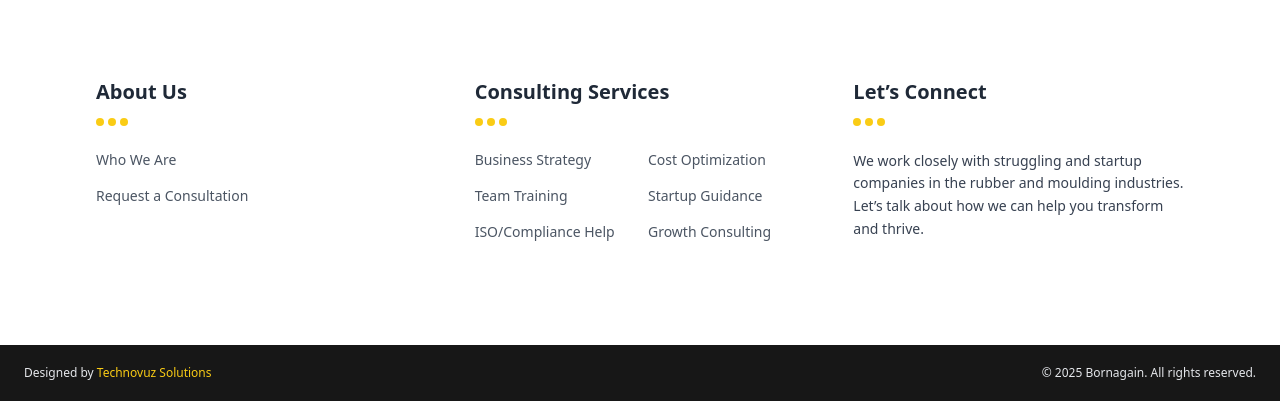
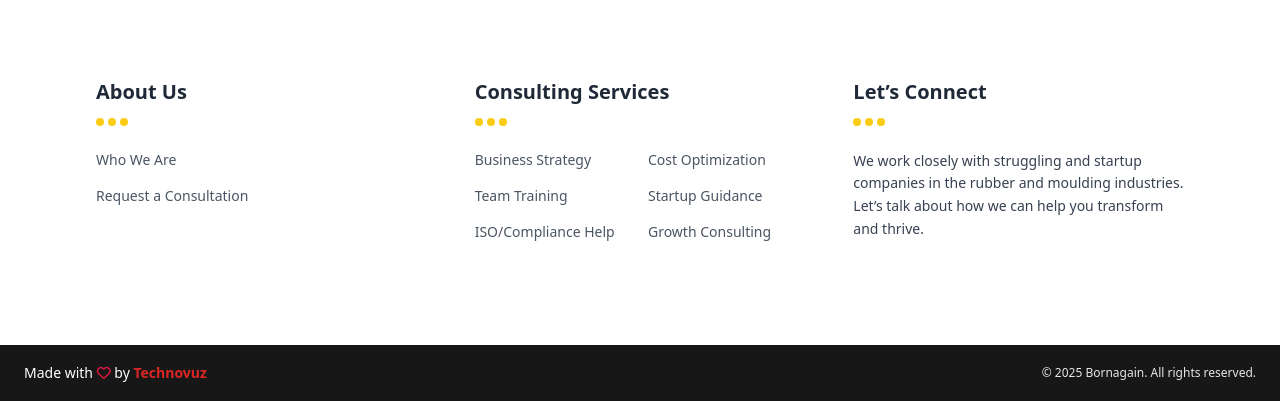
Before and after one commit to Aravind0210/bornagin, a plain HTML site: page Strategy.html in a window 1280 px wide. Shown: the part 4419-4820 px from the top of the page. Drawn offline with nearby package versions, Linux system fonts and the light colour scheme.

Commit message:
footer changed

```diff
--- a/Strategy.html
+++ b/Strategy.html
@@ -601,15 +601,8 @@
     <div
       class="bg-neutral-900 text-gray-200 text-xs h-14 flex flex-col sm:flex-row items-center justify-between px-6 gap-2"
     >
-      <div class="font-medium">
-        Designed by
-        <a
-          href="https://technovuz.in"
-          target="_blank"
-          class="text-yellow-400 hover:underline"
-          >Technovuz Solutions</a
-        >
-      </div>
+            <div class="text-sm text-white flex items-center space-x-1"><span> Made with <i class="fa-regular fa-heart" style="color: #ec1647;"></i> by <a href="https://www.technovuz.com/" target="_blank" class="text-red-600 font-semibold">Technovuz</a></span></div>
+
       <div>© 2025 Bornagain. All rights reserved.</div>
     </div>
 
```
Also changed, not shown: aboutus.html (+2 -9 lines), contact.html (+2 -9 lines), index.html (+2 -9 lines).
